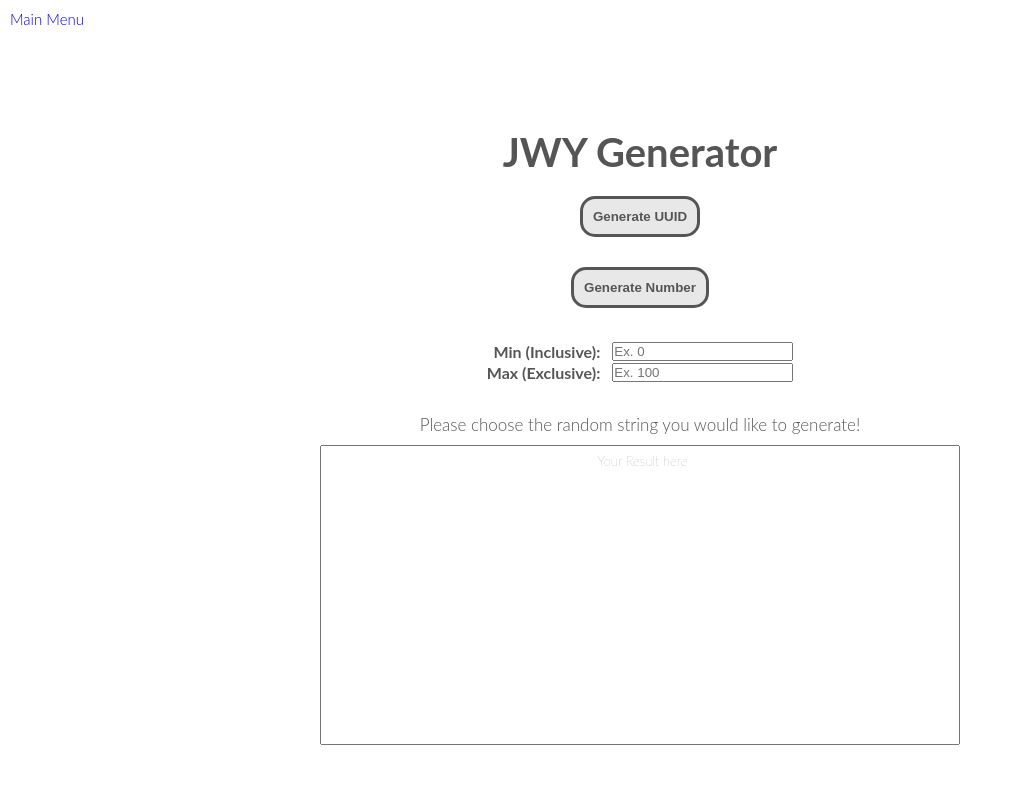
After one commit to jinwoo7/jinwooyom.com, a PHP site: page /pages/JWYEncryption/public/RandomGenerator.html in a window 1280 px wide. The commit adds this page. Shown: the whole page, without its empty margins (0-1012 px from the left). Run offline with PHP 8.4, Linux system fonts and the light colour scheme.

Commit message:
minor fixes and styling

```diff
--- a/index.html
+++ b/index.html
@@ -43,7 +43,7 @@
         <header class="js--top-of-page" id="topOfPage">
             <nav>
                 <div class="row">
-                    <a class="js--top-btn" href="#topOfPage"><img src="resources/css/img/JinwooYom-LogoLight.png" alt="Jinwoo logo" class="logo"/></a>
+                    <img src="resources/css/img/JinwooYom-LogoLight.png" alt="Jinwoo logo" class="logo"/>
                     <a class="js--top-btn" href="#topOfPage"><img src="resources/css/img/JinwooYom-LogoDark.png" alt="Jinwoo logo" class="logo-black"/></a>
                     <a class="mobile-nav-icon js--nav-icon"><i class="ion-navicon-round"></i></a>
                     <ul class="main-nav js--main-nav">
@@ -154,7 +154,7 @@
                         <tr>
                             <th>Tools</th>
                             <td>
-                                 Git, WAMP stack, Wireshark, Burp Suite, Hydra, SQLmap, Docker, Vagrant, BI Tool (iDashboard), Microsoft SSMS, Unity 5, Photoshop CC6, BootStrap
+                                 Git, Docker, Vagrant, AWS Services, WAMP stack, Wireshark, Burp Suite, Hydra, SQLmap, BI Tool (iDashboard), Microsoft SSMS, Unity 5, Photoshop CC6, BootStrap
                             </td>
                         </tr>
                         <tr>
@@ -544,7 +544,7 @@
                     Created by <font color="#87ADDE">Jinwoo Yom</font><br>
                     Made with <i class="ion-heart"></i> and <i class="ion-coffee"></i><br>
                     Copyright &copy; 2016. All rights reserved<br>
-                    <a href="pages/JWYEncryption/public/index.html">Checkout my encryption tool</a>
+                    <a id="encryptionLink" href="pages/JWYEncryption/public/index.html">Checkout my encryption tool</a>
                 </p>
             </div>
         </footer>
--- /dev/null
+++ b/pages/JWYEncryption/public/RandomGenerator.html
@@ -0,0 +1,66 @@
+<html lang="en">
+    <head>
+        <title>JWY_PassHash</title>
+        <meta charset="utf-8">
+        <meta name="description" content="">
+        <link rel="stylesheet" type="text/css" href="../../../vendors/css/grid.css">
+        <link rel="stylesheet" type="text/css" href="./css/jwy_style.css">
+        <link rel="stylesheet" type="text/css" href="./css/jwy_rangen_style.css">
+        <link rel="stylesheet" type="text/css" href="./css/effects.css">
+    </head>
+    <body>
+        <div class="row menu">
+            <a href="../public/index.html">Main Menu</a>
+        </div>
+        <div class="page">
+            <h1>JWY Generator</h1>
+            <form>
+                <div class="row">
+                    <table id="inputTable">
+                        <div id="tool_uuid">
+                            <tr>
+                                <button class="btn" type="button" onclick="uuidGenerator()">Generate UUID</button>
+                            </tr>
+                        </div>
+                        <div id="tool_randomNumber">
+                            <tr>
+                                <th class="left"><label for="min">Min (Inclusive):</label></th>
+                                <td class="right">
+                                    <input id="min" type="number" autocomplete="off" placeholder="Ex. 0" autocomplete='off'>
+                                </td>
+                            </tr>
+                            <tr>
+                                <th class="left"><label for="max">Max (Exclusive):</label></th>
+                                <td class="right">
+                                    <input id="max" type="number" autocomplete="off" placeholder="Ex. 100" autocomplete='off'>
+                                </td>
+                            </tr>
+                        </div>
+                        <div id="tool_randomNumber">
+                            <button class="btn" type="button" onclick="numberGenerator()">Generate Number</button>
+                        </div>
+                    </table>
+                </div>
+                <div class="row">
+                    <p>
+                        Please choose the random string you would like to generate!
+                    </p>
+                </div>
+                <div class="row">
+                    <textarea id="resultArea" placeholder="Your Result here" readonly>
+                    </textarea>
+                </div>
+            </form>
+            <div id="snackbar"></div>
+        </div>
+
+    </body>
+    <script src="./js/jwy_common_functions.js"></script>
+    <script src="./js/jwy_algorithms.js"></script>
+    <script src="./js/jwy_random_generator.js"></script>
+    <script>
+        console.log(uuid4());
+
+    </script>
+
+</html>
--- /dev/null
+++ b/pages/JWYEncryption/public/css/jwy_rangen_style.css
@@ -0,0 +1,87 @@
+/* --------------------------------- */
+/* PassGen Style */
+/* --------------------------------- */
+
+#algorithms il {
+    margin-right: 10px;
+}
+
+label {
+    margin-right: 10px;
+}
+
+.page {
+	text-align: center;
+    margin-top: 100px;
+}
+
+.menu {
+    font-size: 15px;
+    margin: 10px;
+}
+
+textarea {
+    padding-top: 5px;
+    padding-left: 5px;
+    text-align: center;
+    font-family: 'Lato', 'Arial', sans-serif;
+    font-weight: 100;
+    font-size: 13px;
+    line-height: 20px;
+	resize:none;
+	overflow:auto;
+	min-width: 50%;
+    min-height: 300px;
+}
+
+p {
+    margin: 10px;
+    font-size: 17px;
+}
+
+#inputTable {
+    margin: 20px auto;
+}
+
+.left {
+    text-align: right;
+}
+
+.right {
+    text-align: left;
+}
+
+/* --------------------------------- */
+/* Button */
+/* --------------------------------- */
+
+
+/* ----- BUTTONS ------ */
+
+.btn {
+    margin: 10px 0px;
+    padding: 10px;
+    cursor: hand;
+    margin-top: 20px;
+    display: inline-block;
+    padding: 10px;
+    border-radius: 15px;
+    font-weight: bold;
+
+    background-color: #e8e8e8;
+    border: 3px solid #555;
+    color: #555;
+
+    -webkit-transition:background-color 0.4s, border 0.2s, color 0.2s;
+    transition: background-color 0.4s, border 0.2s, color 0.2s;
+}
+
+.btn:link,
+.btn:visited {
+}
+
+.btn:hover,
+.btn:active {
+    background-color: #555;
+    color: #e8e8e8;
+}
--- /dev/null
+++ b/pages/JWYEncryption/public/js/jwy_common_functions.js
@@ -0,0 +1,14 @@
+"use strict";
+
+function showSnackBar(str) {
+    // Get the snackbar DIV
+    var x = document.getElementById("snackbar");
+
+    // Add the "show" class to DIV
+    x.className = "show";
+
+    x.textContent = str;
+
+    // After 3 seconds, remove the show class from DIV
+    setTimeout(function(){ x.className = x.className.replace("show", ""); }, 3000);
+}
--- /dev/null
+++ b/pages/JWYEncryption/public/js/jwy_random_generator.js
@@ -0,0 +1,33 @@
+"use strict";
+
+var hashBtn = document.querySelector('#hashBtn');
+
+window.onload = function (event) {
+    console.log("here!");
+	var text = document.querySelector('#resultArea');
+    text.value = "";
+};
+
+function uuidGenerator() {
+    var text = document.querySelector('#resultArea');
+    text.value += (uuid4() + "\n");
+    text.scrollTop = text.scrollHeight;
+}
+
+function numberGenerator() {
+    var text = document.querySelector('#resultArea');
+    var min = document.querySelector('#min');
+    var max = document.querySelector('#max');
+
+    if (min.value !== "" && max.value !== "") {
+        if (parseInt(min.value) < parseInt(max.value)) {
+            text.value += (getRandomNumber(min.value, max.value) + "\n");
+            text.scrollTop = text.scrollHeight;
+        } else {
+            showSnackBar("Min value must be less than Max value!");
+        }
+    } else {
+        showSnackBar("Please specify both min and the max value!");
+    }
+
+}
```
Also changed, not shown: resources/css/style.css (+16 -0 lines), pages/JWYEncryption/public/css/img/public_private_keys.jpg (deleted), pages/JWYEncryption/public/css/img/random.png (added).
